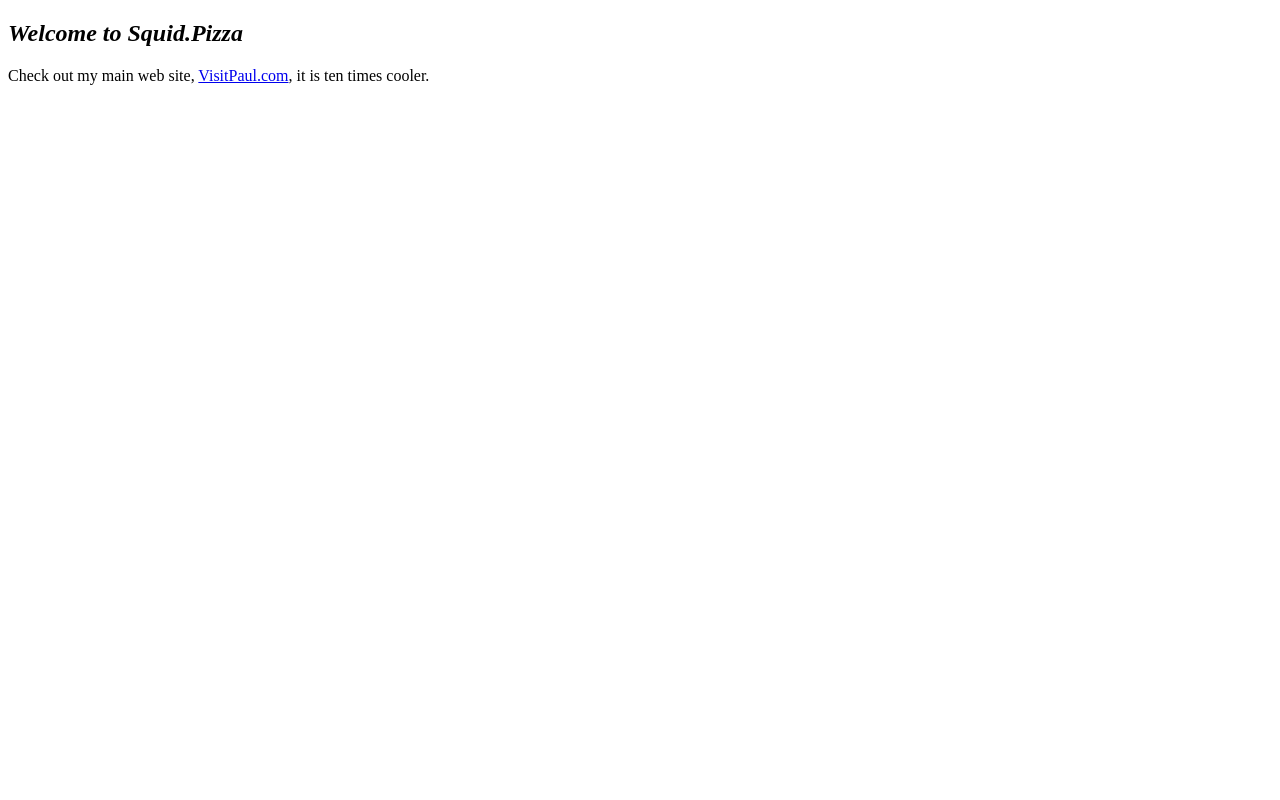
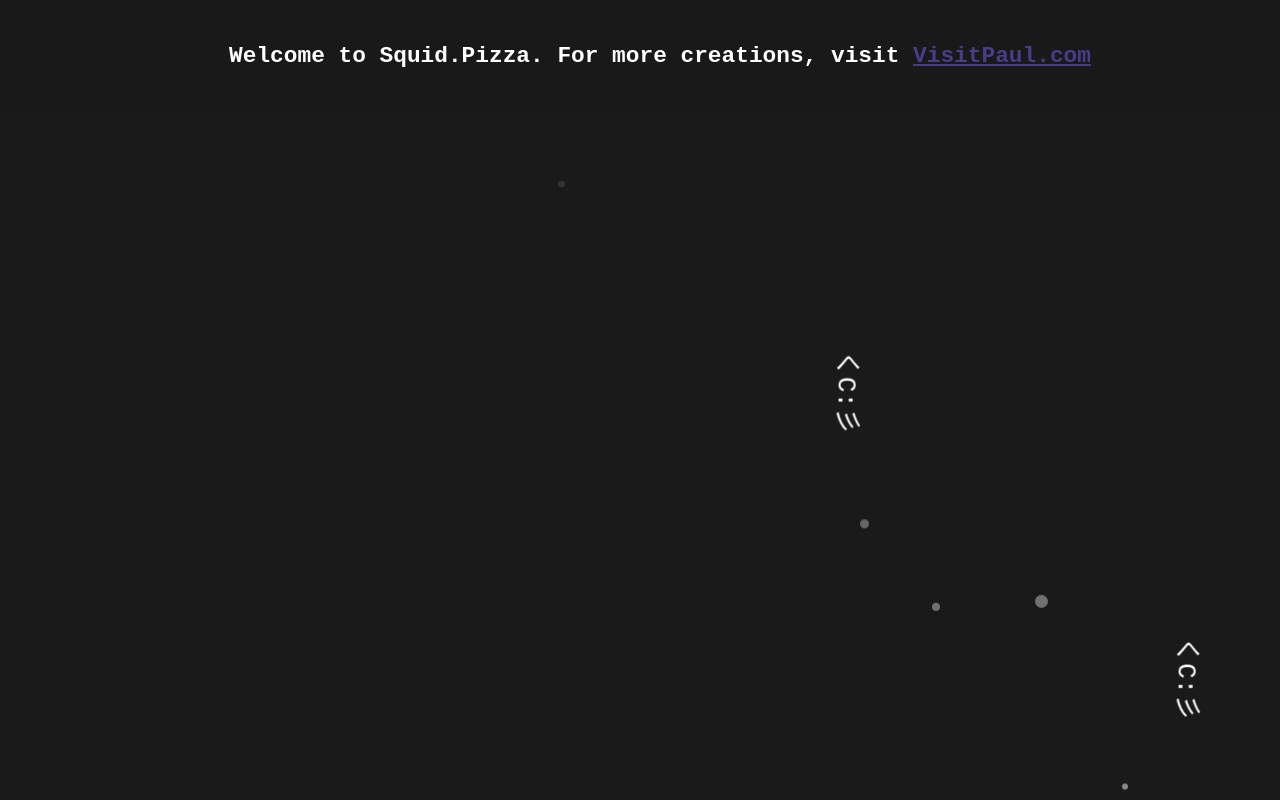
Before and after one commit to pstultz2000/squid, a plain HTML site: page index.html in a window 1280 px wide. Drawn offline with Linux system fonts and the light colour scheme.

Commit message:
Add files via upload

```diff
--- a/index.html
+++ b/index.html
@@ -1,10 +1,17 @@
 <!DOCTYPE html>
 <html lang="en">
 <head>
+    <meta charset="UTF-8">
+    <meta name="viewport" content="width=device-width, initial-scale=1.0">
     <title>Squid Pizza</title>
+    <link rel="stylesheet" href="styles.css">
 </head>
 <body>
-    <i><h2>Welcome to Squid.Pizza</h2></i>
-    <p>Check out my main web site, <a href="https://VisitPaul.com">VisitPaul.com</a>, it is ten times cooler.</p>
+    <div class="intro-text">
+        <h3>Welcome to Squid.Pizza. For more creations, visit <a href="https://visitpaul.com" class="intro-link">VisitPaul.com</a></h3>
+    </div>
+    <div id="bubble-container"></div>
+    <div id="squid-container"></div>
+    <script src="script.js"></script>
 </body>
 </html>
--- /dev/null
+++ b/script.js
@@ -0,0 +1,60 @@
+document.addEventListener('DOMContentLoaded', () => {
+    const squidContainer = document.getElementById('squid-container');
+    const bubbleContainer = document.getElementById('bubble-container');
+    const squidsAscii = ['くコ:彡', 'く=:彡', 'くC:彡']; // Add more variations of squid ASCII art here
+
+    function getRandomSquidAscii() {
+        return squidsAscii[Math.floor(Math.random() * squidsAscii.length)];
+    }
+
+    function spawnSquid() {
+        const squid = document.createElement('div');
+        squid.className = 'squid';
+        squid.textContent = getRandomSquidAscii();
+
+        const randomLeft = Math.random() * window.innerWidth;
+        squid.style.left = `${randomLeft}px`;
+
+        const randomDuration = 5 + Math.random() * 5; // Duration between 5 to 10 seconds
+        squid.style.animationDuration = `${randomDuration}s`;
+
+        // Randomly decide if the squid should be mirrored
+        if (Math.random() > 0.5) {
+            squid.classList.add('mirror');
+        }
+
+        squidContainer.appendChild(squid);
+
+        // Remove the squid after it finishes its animation
+        squid.addEventListener('animationend', () => {
+            squidContainer.removeChild(squid);
+        });
+    }
+
+    function spawnBubble() {
+        const bubble = document.createElement('div');
+        bubble.className = 'bubble';
+
+        const randomLeft = Math.random() * window.innerWidth;
+        const randomSize = 5 + Math.random() * 10; // Size between 5px to 15px
+        const randomDuration = 3 + Math.random() * 7; // Duration between 3 to 10 seconds
+
+        bubble.style.left = `${randomLeft}px`;
+        bubble.style.width = `${randomSize}px`;
+        bubble.style.height = `${randomSize}px`;
+        bubble.style.animationDuration = `${randomDuration}s`;
+
+        bubbleContainer.appendChild(bubble);
+
+        // Remove the bubble after it finishes its animation
+        bubble.addEventListener('animationend', () => {
+            bubbleContainer.removeChild(bubble);
+        });
+    }
+
+    // Spawn a squid every 2 seconds
+    setInterval(spawnSquid, 2000);
+
+    // Spawn bubbles every 1 second
+    setInterval(spawnBubble, 1000);
+});
--- /dev/null
+++ b/styles.css
@@ -0,0 +1,94 @@
+body {
+    margin: 0;
+    overflow: hidden;
+    background-color: #1a1a1a;
+    color: #fff;
+    font-family: monospace;
+}
+
+.intro-text {
+    text-align: center;
+    padding: 20px;
+    margin: 0;
+    font-size: 1.5em;
+    position: fixed;
+    width: 100%;
+    top: 0;
+    background-color: rgba(26, 26, 26, 0.8); /* Slightly transparent background to make it stand out */
+}
+
+.intro-link {
+    color: darkslateblue;
+    text-decoration: italic;
+}
+
+@media (max-width: 768px) {
+    .intro-text {
+        font-size: 1.2em;
+        padding: 10px;
+    }
+}
+
+@media (max-width: 480px) {
+    .intro-text {
+        font-size: 1em;
+        padding: 5px;
+    }
+}
+
+#squid-container, #bubble-container {
+    position: absolute;
+    width: 100%;
+    height: 100%;
+    pointer-events: none;
+}
+
+.squid {
+    position: absolute;
+    bottom: 0;
+    font-size: 2em;
+    white-space: pre;
+    transform: rotate(90deg);
+    animation: swim linear forwards;
+}
+
+@keyframes swim {
+    0% {
+        transform: translateY(0) rotate(90deg) translateX(0);
+    }
+    25% {
+        transform: translateY(-25vh) rotate(90deg) translateX(-10px);
+    }
+    50% {
+        transform: translateY(-50vh) rotate(90deg) translateX(10px);
+    }
+    75% {
+        transform: translateY(-75vh) rotate(90deg) translateX(-10px);
+    }
+    100% {
+        transform: translateY(-100vh) rotate(90deg) translateX(0);
+    }
+}
+
+.mirror {
+    transform: rotate(-90deg) scaleX(-1);
+}
+
+.bubble {
+    position: absolute;
+    bottom: 0;
+    border-radius: 50%;
+    background-color: rgba(255, 255, 255, 0.5);
+    animation: rise linear forwards;
+}
+
+@keyframes rise {
+    0% {
+        transform: translateY(0);
+        opacity: 1;
+    }
+    100% {
+        transform: translateY(-100vh);
+        opacity: 0;
+    }
+}
```
